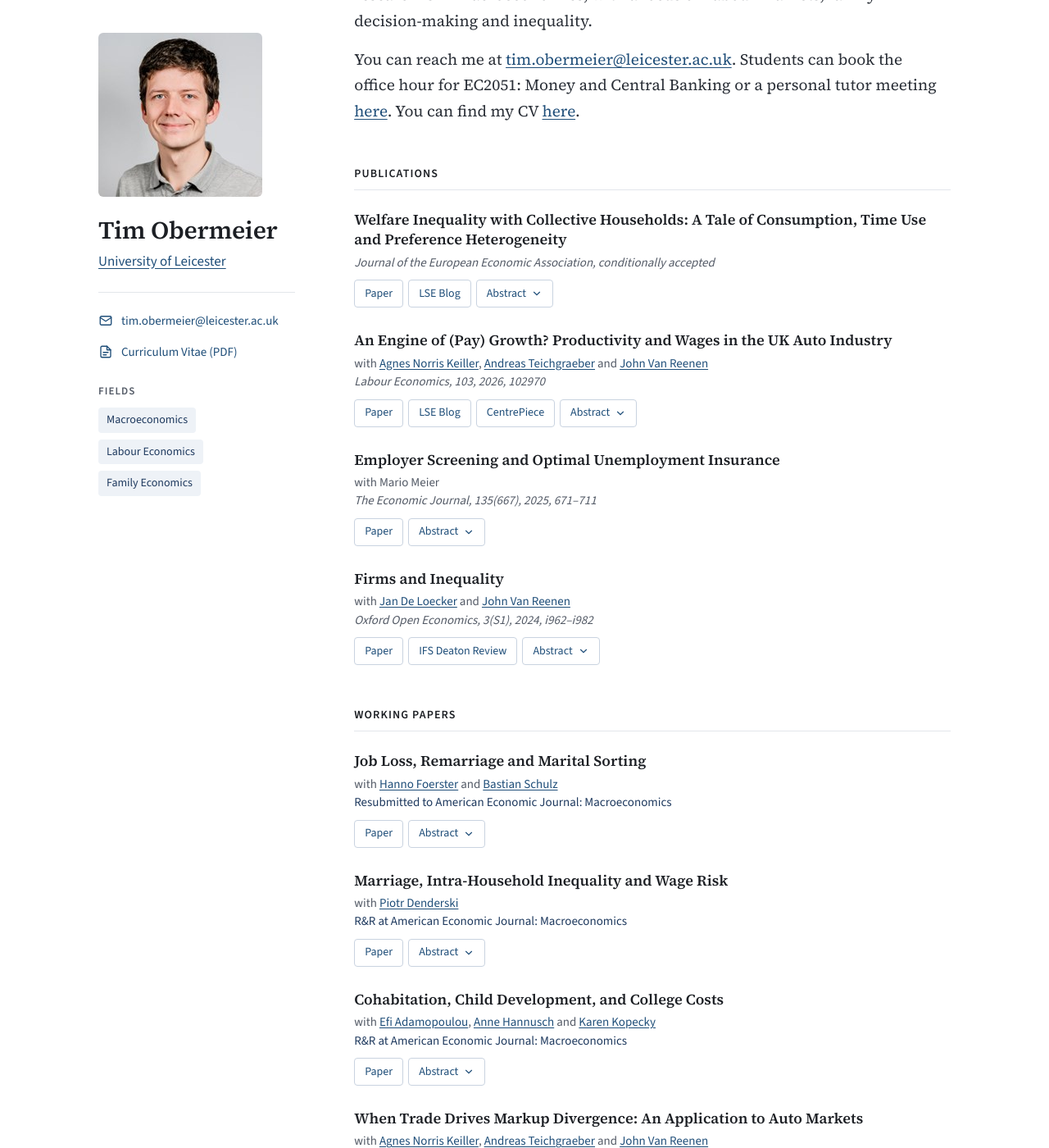
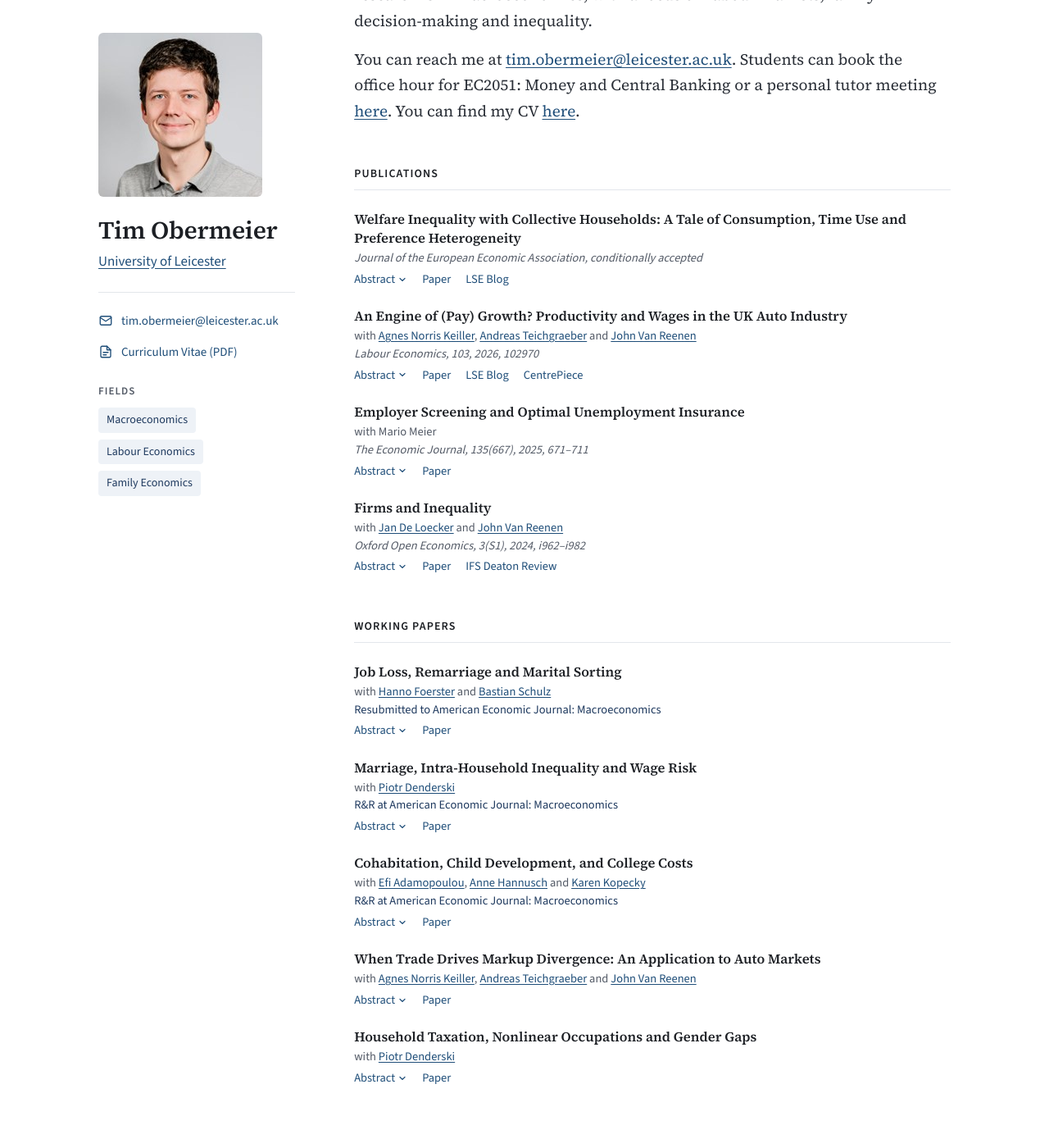
Before and after one commit to timobermeier/timobermeier.github.io, a Jekyll site: the page built from index.html, in a window 1280 px wide and 1400 px high, scrolled down 249 px. Shown: the whole window at 82% size. Built offline with Jekyll 4.4.1, drawn with Linux system fonts in a browser that asks for light colours.

Commit message:
Compact paper list: smaller titles, text links instead of buttons (#5)
Claude-Session: https://claude.ai/code/session_01UFbgWnbV2xVd8YxFu3KQxf

Co-authored-by: Tim Obermeier <timobermeier@users.noreply.github.com>
Co-authored-by: Claude Opus 5.5 <noreply@anthropic.com>

```diff
--- a/_includes/paper.html
+++ b/_includes/paper.html
@@ -6,9 +6,9 @@
   {% endif %}
   {% if p.venue %}<p class="paper-venue">{{ p.venue }}</p>{% endif %}
   {% if p.status %}<p class="paper-status">{{ p.status }}</p>{% endif %}
-  <div class="paper-actions">
-    {% for l in p.links %}<a class="btn" href="{{ l.url }}">{{ l.label }}</a>{% endfor %}
-    {% if p.abstract %}<button class="btn btn-toggle" type="button" aria-expanded="true" aria-controls="abs-{{ include.id }}" hidden>Abstract <svg aria-hidden="true" width="14" height="14" viewBox="0 0 24 24" fill="none" stroke="currentColor" stroke-width="2" stroke-linecap="round"><path d="M6 9l6 6 6-6"/></svg></button>{% endif %}
-  </div>
+  <p class="paper-actions">
+    {% if p.abstract %}<button class="btn-toggle" type="button" aria-expanded="true" aria-controls="abs-{{ include.id }}" hidden>Abstract<svg aria-hidden="true" width="12" height="12" viewBox="0 0 24 24" fill="none" stroke="currentColor" stroke-width="2.4" stroke-linecap="round"><path d="M6 9l6 6 6-6"/></svg></button>{% endif %}
+    {% for l in p.links %}<a href="{{ l.url }}">{{ l.label }}</a>{% endfor %}
+  </p>
   {% if p.abstract %}<div class="abstract" id="abs-{{ include.id }}"><p>{{ p.abstract | strip }}</p></div>{% endif %}
 </article>
--- a/assets/css/site.css
+++ b/assets/css/site.css
@@ -62,30 +62,26 @@ a:hover { color: var(--accent-dark); }
 .lead { font-family: var(--serif); font-size: 19px; line-height: 1.65; color: var(--ink-2); max-width: 680px; margin: 0 0 16px; }
 .section p { max-width: 720px; }
 
-.btn {
-  display: inline-flex; align-items: center; gap: 6px;
-  font: inherit; font-size: 14px; font-weight: 500; line-height: 1.2;
-  color: var(--accent); background: #fff;
-  min-height: 34px; padding: 6px 12px; border: 1px solid var(--btn-line); border-radius: 4px;
-  text-decoration: none; cursor: pointer;
-}
-.btn:hover { background: var(--tint); color: var(--accent-dark); border-color: #aebcce; }
+.btn-toggle { display: inline-flex; align-items: center; gap: 3px; padding: 0; border: 0; background: none; font: inherit; font-weight: 500; color: var(--accent); cursor: pointer; }
+.btn-toggle:hover { color: var(--accent-dark); text-decoration: underline; text-underline-offset: 0.15em; }
 .btn-toggle svg { transition: transform 0.15s ease; }
 .btn-toggle[aria-expanded="true"] svg { transform: rotate(180deg); }
-.btn[hidden] { display: none; }
+.btn-toggle[hidden] { display: none; }
 
 /* ---------- Papers ---------- */
-.paper { margin-bottom: 28px; }
+.paper { margin-bottom: 22px; }
 .paper:last-child { margin-bottom: 0; }
 .paper-title a { color: inherit; text-decoration: none; }
 .paper-title a:hover { color: var(--accent); text-decoration: underline; }
-.paper-title { margin: 0 0 4px; font-family: var(--serif); font-size: 18px; font-weight: 600; line-height: 1.35; }
-.paper-meta, .paper-venue, .paper-status { margin: 0; font-size: 15px; line-height: 1.5; color: var(--muted); }
+.paper-title { margin: 0 0 2px; font-family: var(--serif); font-size: 16.5px; font-weight: 600; line-height: 1.4; }
+.paper-meta, .paper-venue, .paper-status { margin: 0; font-size: 14.5px; line-height: 1.5; color: var(--muted); }
 .paper-venue { font-style: italic; }
 .paper-status { color: var(--tint-ink); font-weight: 500; }
-.paper-actions { display: flex; flex-wrap: wrap; gap: 6px; margin-top: 10px; }
-.abstract { margin-top: 12px; padding: 14px 18px; background: #f7f9fb; border-radius: 4px; max-width: 760px; }
-.abstract p { margin: 0; font-size: 15px; line-height: 1.6; color: #3f4652; }
+.paper-actions { display: flex; flex-wrap: wrap; gap: 2px 18px; margin: 3px 0 0; font-size: 14.5px; line-height: 1.6; }
+.paper-actions a { font-weight: 500; text-decoration: none; }
+.paper-actions a:hover { text-decoration: underline; }
+.abstract { margin-top: 8px; padding: 12px 16px; background: #f7f9fb; border-radius: 4px; max-width: 760px; }
+.abstract p { margin: 0; font-size: 14.5px; line-height: 1.6; color: #3f4652; }
 
 /* ---------- Small screens ---------- */
 @media (max-width: 720px) {
@@ -96,7 +92,7 @@ a:hover { color: var(--accent-dark); }
   .name { font-size: 26px; }
   .contact, .fields { grid-column: 1 / -1; }
   .fields { display: none; }
-  .btn { min-height: 40px; padding: 9px 14px; }
+  .paper-actions { gap: 4px 22px; line-height: 2; }
 }
 
 /* ---------- Print ---------- */
```
